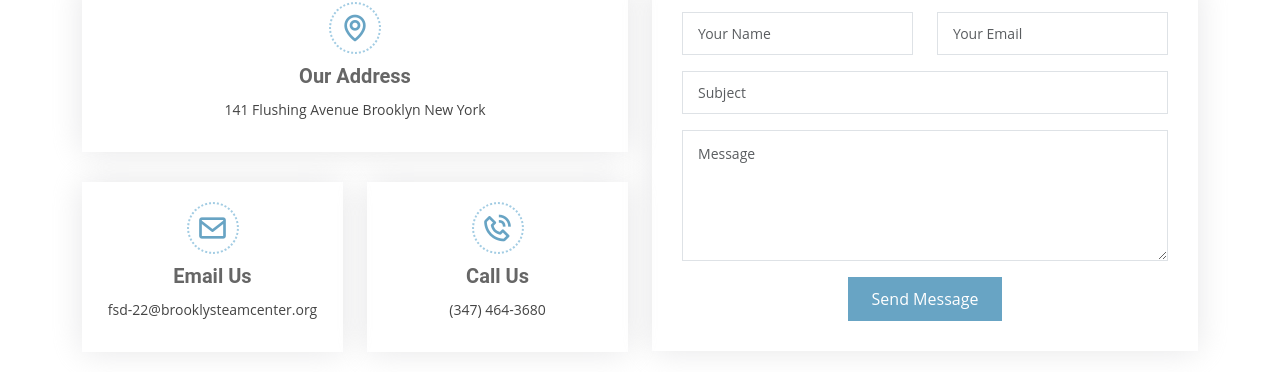
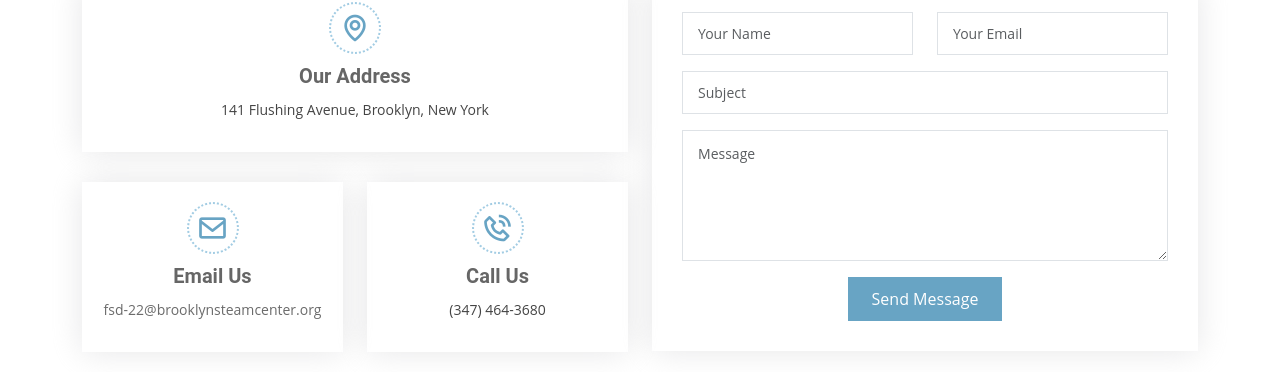
Before and after one commit to STEAM-Center-NYC/circuitbreakers.tech, a Nuxt app: page /contact in a window 1280 px wide. Shown: the part 230-602 px from the top of the page. Built offline with nearby package versions, Linux system fonts and the light colour scheme.

Commit message:
sligh fixes to first commit

```diff
--- a/pages/contact.vue
+++ b/pages/contact.vue
@@ -76,14 +76,14 @@
                 <div class="info-box">
                   <i class="bx bx-map"></i>
                   <h3>Our Address</h3>
-                  <p>141 Flushing Avenue Brooklyn New York</p>
+                  <p>141 Flushing Avenue, Brooklyn, New York</p>
                 </div>
               </div>
               <div class="col-md-6">
                 <div class="info-box">
                   <i class="bx bx-envelope"></i>
                   <h3>Email Us</h3>
-                  <p>fsd-22@brooklysteamcenter.org<!--<br>contact@example.com--></p>
+                  <p><a id="oompaloompa" target="_blank" href="https://mail.google.com/mail/u/0/#inbox?compose=GTvVlcSBpDfrfqVnkxqbWmdfHMQfCbbrrffqFJwnhlVlzszbgRWWFmkMhdDGsLvqBplgrsdZhchQb">fsd-22@brooklynsteamcenter.org</a><!--<br>contact@example.com--></p>
                 </div>
               </div>
               <div class="col-md-6">
@@ -215,6 +215,11 @@
 
 */
 
+#oompaloompa {
+  text-decoration: none;
+  color: rgb(107, 107, 107);
+}
+
 </style>
 
 <!--
```
